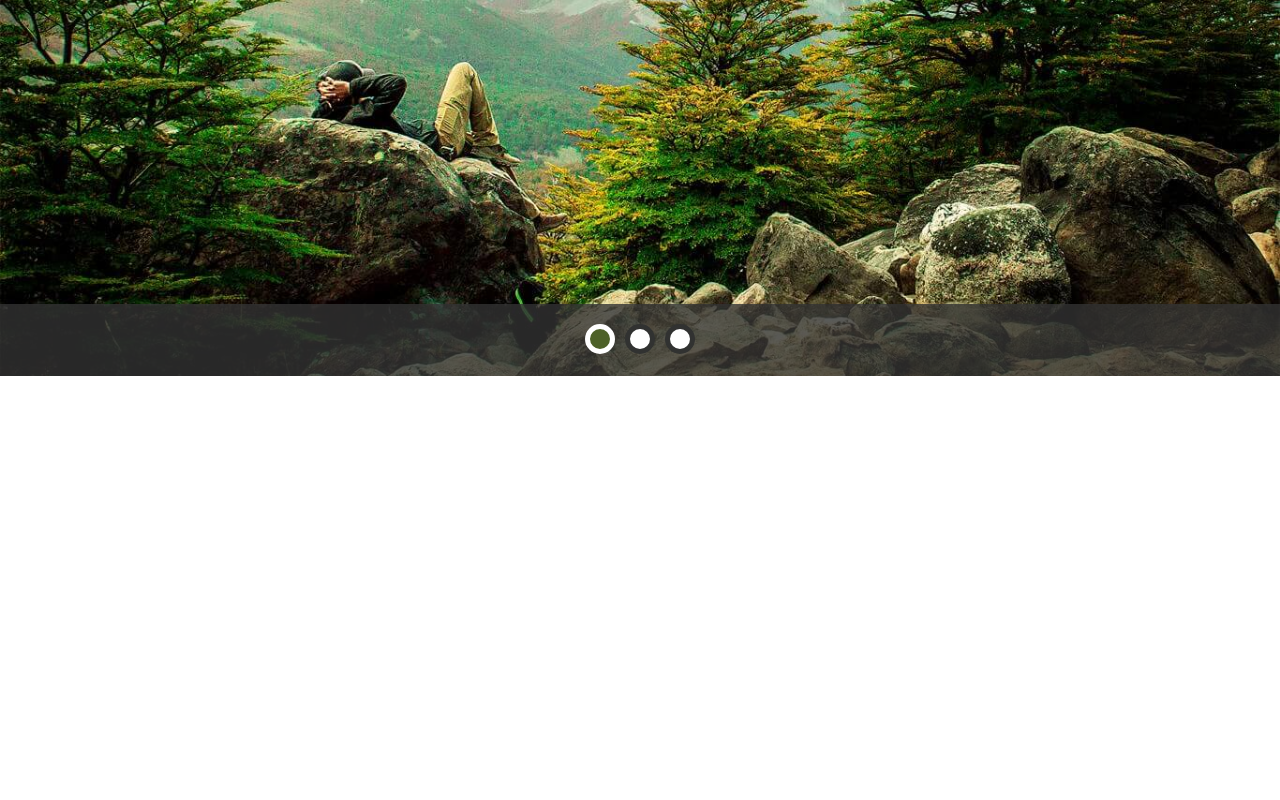
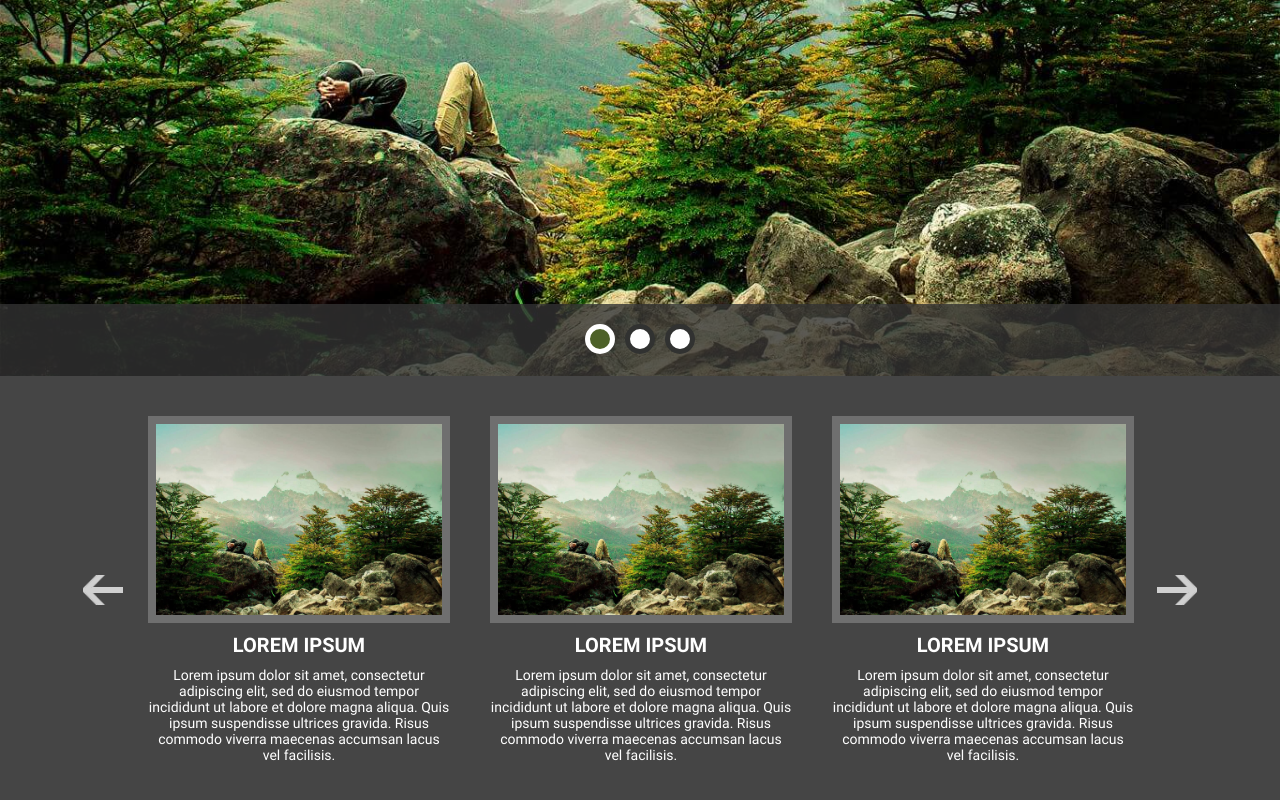
Before and after one commit to jonatasgev/bdr, a React (Create React App) app: page / in a window 1280 px wide. Shown: the part 424-1224 px from the top of the page. Before the commit the page ends 800 px from the top, so only its background shows below. Built offline with nearby package versions, Linux system fonts and the light colour scheme.

Commit message:
Added Section 2

```diff
--- a/src/App.js
+++ b/src/App.js
@@ -15,8 +15,8 @@ class App extends Component {
     return (
       <div className="App">
         <Section1 />
-        {/* <Section2 />
-        <Section3 />
+        <Section2 />
+        {/* <Section3 />
         <Section4 />
         <Section5 /> */}
       </div>
--- a/src/sections/Section2/Section2.css
+++ b/src/sections/Section2/Section2.css
@@ -1,3 +1,78 @@
 .section2 {
-    color: blue;
+  background-color: #454545;
+  color: #ffffff;
+  padding: 20px 0;
 }
+
+/* SLIDER */
+.section2 .slick-slider {
+  max-width: calc(100% - 120px);
+  margin: 0 auto;
+}
+
+@media screen and (min-width: 1200px) {
+  .section2 .slick-slider {
+    max-width: 1024px;
+  }
+}
+
+/* SLIDER - ARROWS */
+.section2 .slick-arrow {
+  height: 40px;
+  width: 40px;
+}
+.section2 .slick-arrow::before {
+  background-image: url(./../../assets/img/arrow-down.png);
+  background-position: 50% 50%;
+  background-repeat: no-repeat;
+  background-size: cover;
+  content: "";
+  display: block;
+  filter: invert(100%);
+  height: 40px;
+  margin: 0 auto !important;
+  position: relative;
+  width: 30px;
+}
+
+.section2 .slick-prev {
+    left: -45px;
+}
+
+.section2 .slick-prev::before {
+  transform: rotate(90deg);
+}
+
+.section2 .slick-next {
+    right: -45px;
+}
+
+.section2 .slick-next::before {
+  transform: rotate(-90deg);
+}
+
+/* SLIDER - ITEM */
+.section2 .slider-item {
+  padding: 20px;
+}
+
+/* SLIDER - IMAGE */
+.section2 .slider-item img {
+  border: 8px solid #6f6f6f;
+  margin: 0 auto;
+  width: 100%;
+}
+
+/* SLIDER - TEXT */
+.section2 .slider-item .title {
+  display: block;
+  font-size: 20px;
+  margin: 10px 0;
+  text-transform: uppercase;
+}
+
+.section2 .slider-item p {
+  font-size: 14px;
+  font-weight: 300;
+  margin: 0;
+}
--- a/src/sections/Section2/Section2.js
+++ b/src/sections/Section2/Section2.js
@@ -1,11 +1,55 @@
-import React, { Component } from 'react';
-import './Section2.css';
+import React, { Component } from "react";
+import Slider from "react-slick";
+import "./Section2.css";
+import img1 from "./../../assets/img/img1.jpg";
 
 class Section2 extends Component {
+  sliderSettings = {
+    adaptiveHeight: true,
+    arrows: true,
+    dots: false,
+    infinite: true,
+    lazyLoad: "progressive",
+    responsive: [
+      {
+        breakpoint: 992,
+        settings: {
+          arrows: true,
+          slidesToShow: 2,
+          slidesToScroll: 2
+        }
+      },
+      {
+        breakpoint: 600,
+        settings: {
+          arrows: true,
+          slidesToShow: 1,
+          slidesToScroll: 1
+        }
+      }
+    ],
+    slidesToScroll: 3,
+    slidesToShow: 3,
+    speed: 500
+  };
+
   render() {
     return (
-      <div className="section2">
-        Section 2
+      <div id="Section2" className="section2">
+        <Slider {...this.sliderSettings}>
+          {[1, 2, 3, 4, 5, 6, 7, 8, 9].map(e => (
+            <div className="slider-item">
+              <img src={img1} alt={"img1-" + e} />
+              <b className="title">Lorem Ipsum</b>
+              <p>
+                Lorem ipsum dolor sit amet, consectetur adipiscing elit, sed do
+                eiusmod tempor incididunt ut labore et dolore magna aliqua. Quis
+                ipsum suspendisse ultrices gravida. Risus commodo viverra
+                maecenas accumsan lacus vel facilisis.
+              </p>
+            </div>
+          ))}
+        </Slider>
       </div>
     );
   }
```
